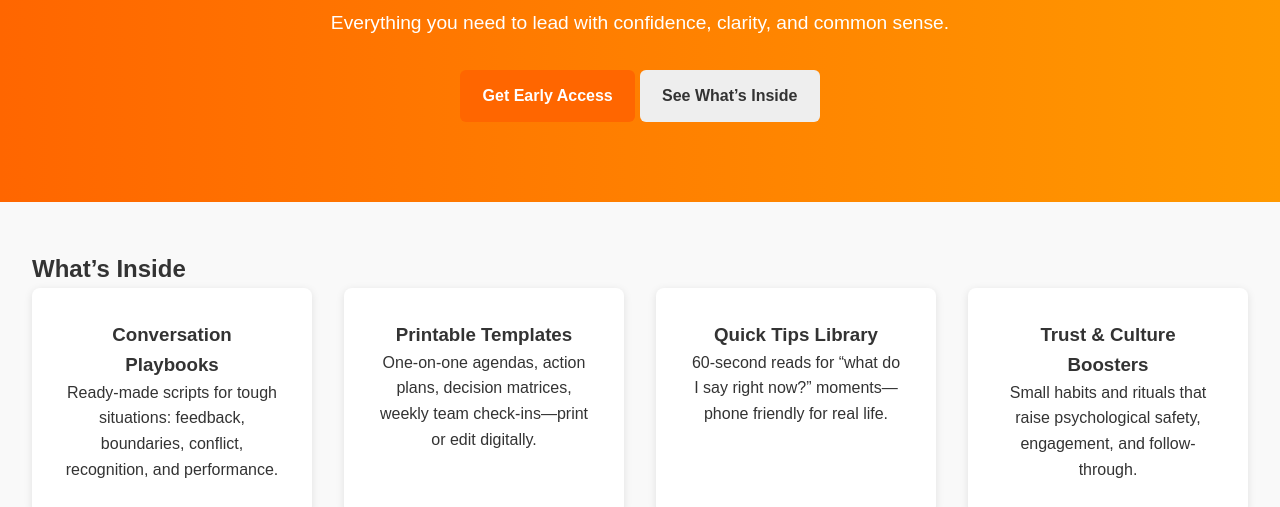
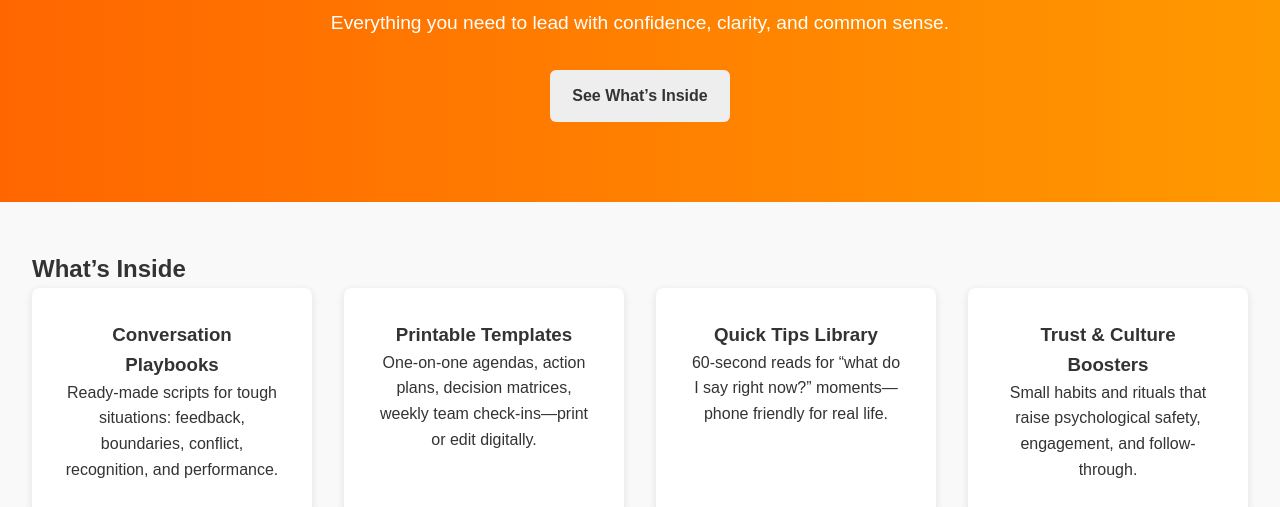
Before and after one commit to paulyj78/Agravicshift-site, a plain HTML site: page toolkit.html in a window 1280 px wide. Shown: the part 292-799 px from the top of the page. Drawn offline with Linux system fonts and the light colour scheme.

Commit message:
Update toolkit.html

```diff
--- a/toolkit.html
+++ b/toolkit.html
@@ -45,12 +45,11 @@
     </nav>
   </header>
 
-  <!-- Hero (inherits your orange gradient and button styles) -->
+  <!-- Hero (single button: See What’s Inside) -->
   <section class="hero">
     <h1>The Manager Toolkit</h1>
     <p>Everything you need to lead with confidence, clarity, and common sense.</p>
     <div class="cta-buttons">
-      <a href="index.html#signup" class="btn primary">Get Early Access</a>
       <a href="#whats-inside" class="btn secondary">See What’s Inside</a>
     </div>
   </section>
```
